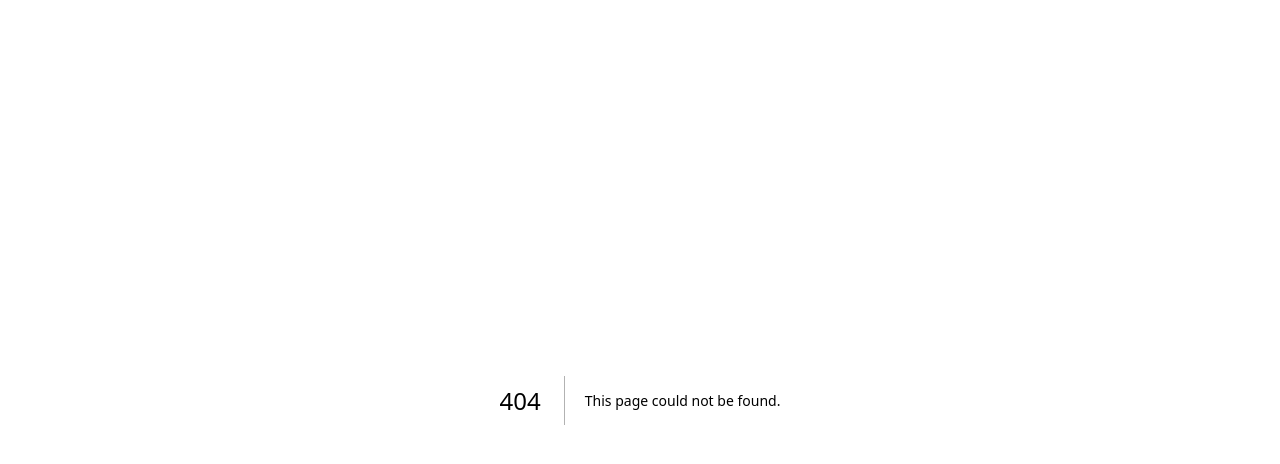
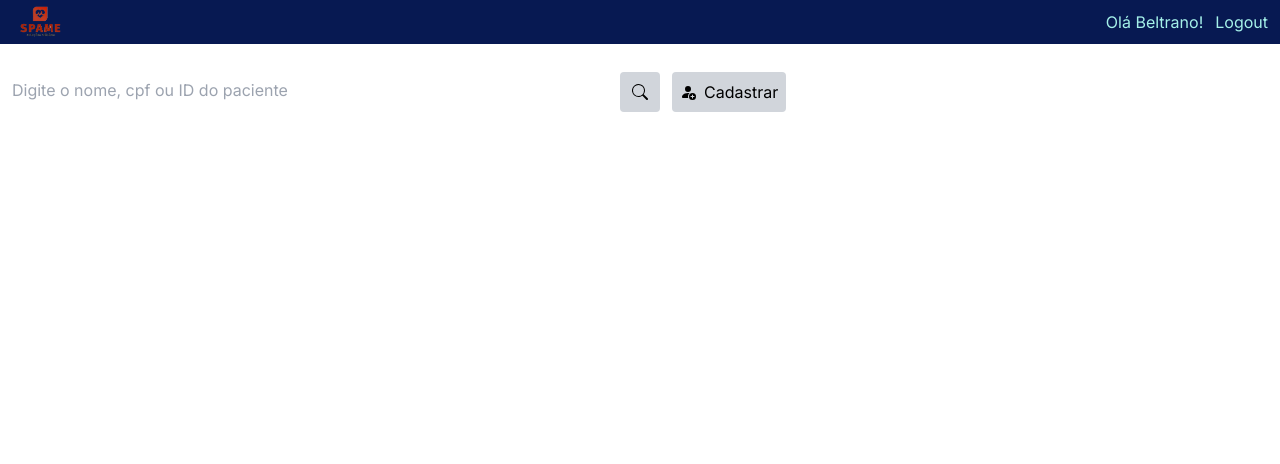
Before and after one commit to gustavo-de-assis/spame, a Next.js app in the folder spame/: page /search_patients in a window 1280 px wide. Before the commit this address had no page. Shown: the top 464 px of the page. Built offline with nearby package versions, Linux system fonts and the light colour scheme.

Commit message:
feat: patient search page

```diff
--- /dev/null
+++ b/spame/src/app/search_patients/page.tsx
@@ -0,0 +1,36 @@
+import Image from "next/image";
+import { BsSearch, BsPersonFillAdd } from "react-icons/bs";
+
+export default function patientSearch() {
+  return (
+    <main>
+      <nav className="flex flex-row bg-[#071952] h-11 justify-between items-center px-3 mb-5">
+        <div>
+          <Image src={"/assets/logo.png"} width={60} height={38} alt="logo" />
+        </div>
+
+        <div className="flex gap-3 font-normal text-[#A5F1E9]">
+          <p>Olá Beltrano!</p>
+          <p>Logout</p>
+        </div>
+      </nav>
+
+      <section className="flex flex-row gap-1 items-center">
+        <form className="flex flex-row gap-3 p-2">
+          <input
+            className="w-[600px] h-9 px-1"
+            type="text"
+            placeholder="Digite o nome, cpf ou ID do paciente"
+          />
+          <button className="flex items-center justify-center h-10 w-10 rounded bg-gray-300 hover:bg-[#071952] hover:text-[#A5F1E9]">
+            <BsSearch />
+          </button>
+        </form>
+        <button className="flex flex-row gap-2 p-2 h-10 items-center rounded bg-gray-300 hover:bg-[#071952] hover:text-[#A5F1E9]">
+          <BsPersonFillAdd />
+          <p> Cadastrar</p>
+        </button>
+      </section>
+    </main>
+  );
+}
```
